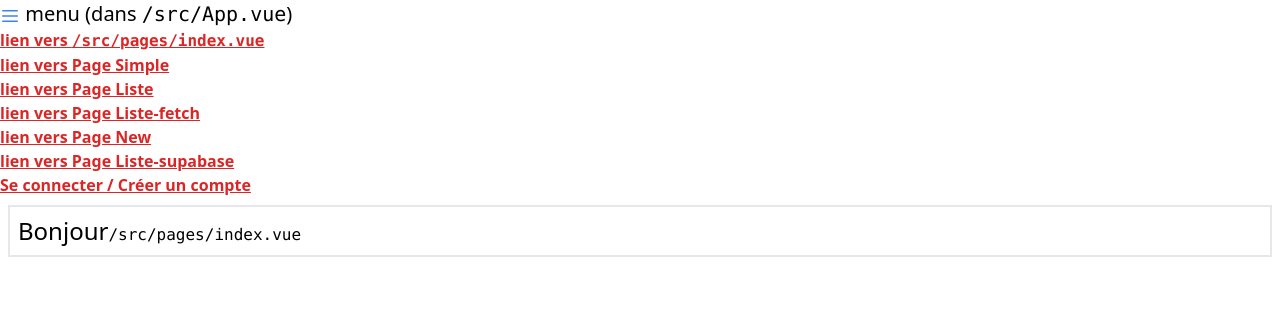
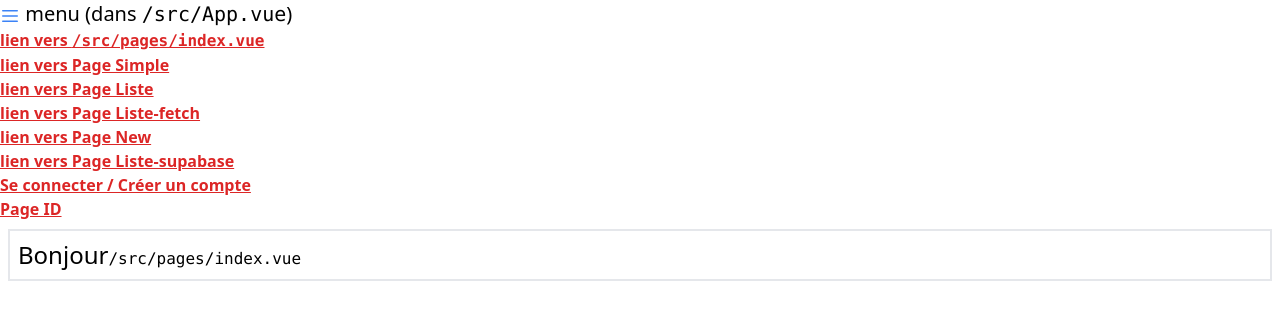
Before and after one commit to iversenc-alicia/tp1-front-p-alicia-iversenc, a Vue app: page / in a window 1280 px wide. Shown: the top 320 px of the page. Built offline with nearby package versions, Linux system fonts and the light colour scheme; what @formkit/vue would draw is missing.

Commit message:
navigation vers page ID

```diff
--- a/src/App.vue
+++ b/src/App.vue
@@ -41,6 +41,11 @@
           <h2>Se connecter / Créer un compte</h2>
         </router-link>
       </li>
+      <li>
+        <router-link class="text-red-600 underline font-bold" to="/edit/id">
+          <h2>Page ID</h2>
+        </router-link>
+      </li>
     </ul>
   </nav>
   <!-- Affiche les pages -->
```
